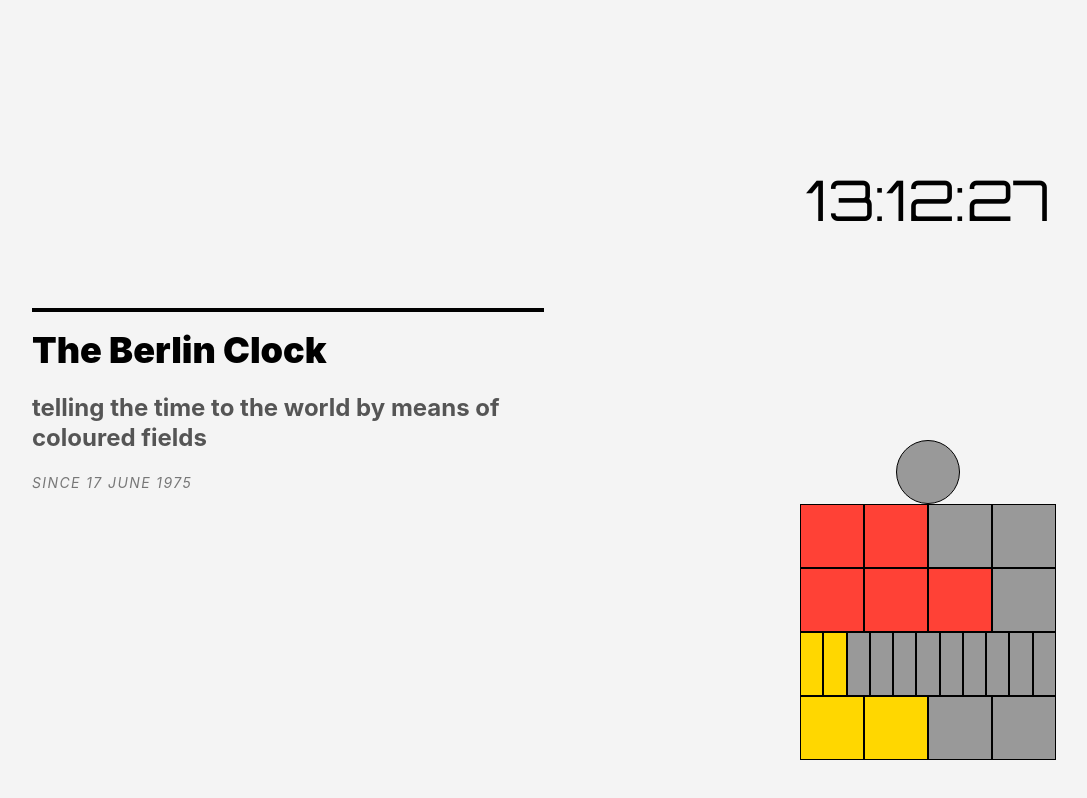
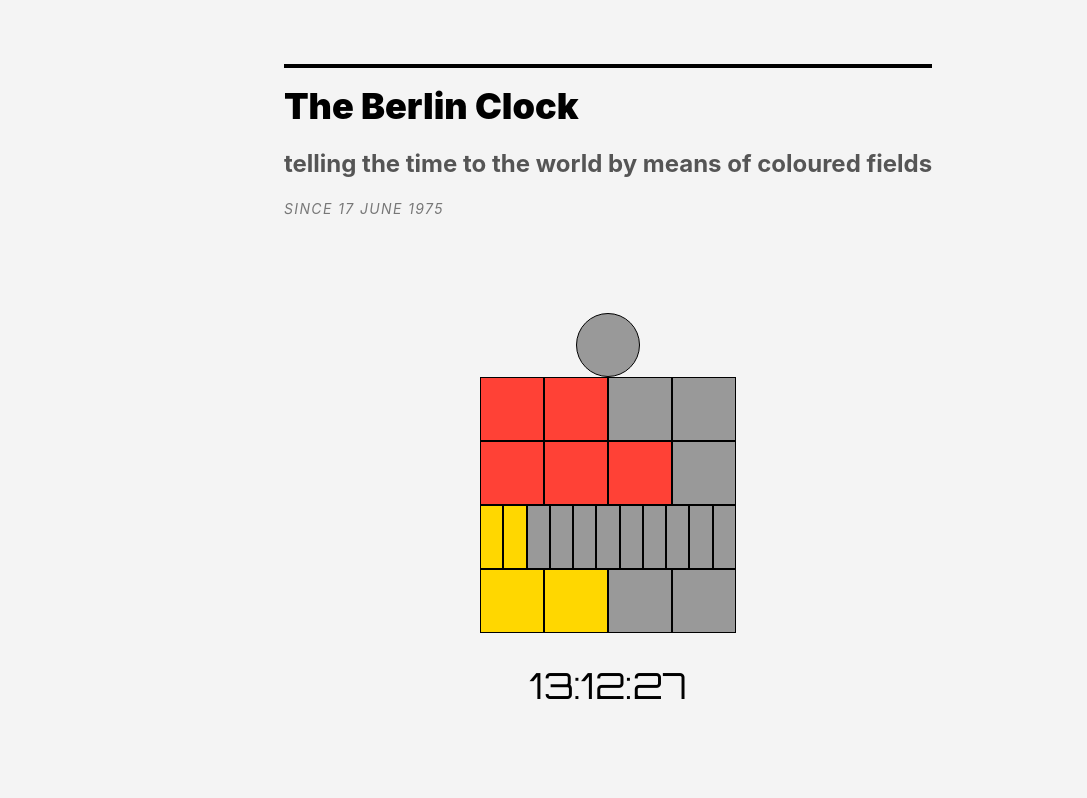
Before and after one commit to glippi/berlin-clock, a React (Create React App) app: page / in a window 1280 px wide. Shown: the whole page, without its empty margins (32-1119 px from the left). Built offline with nearby package versions, Linux system fonts and the light colour scheme.

Commit message:
Refactor: removed css grid

```diff
--- a/src/App.js
+++ b/src/App.js
@@ -18,15 +18,12 @@ function App() {
   const fromLocaleToBerlinFormat = parseDate(time)
 
   return (
-    <div
-      className="w-100 h-100 bg-near-white"
-      style={{ display: 'grid', gridTemplateColumns: '50% 50%' }}
-    >
+    <div className="w-100 h-100 flex flex-column items-center bg-near-white">
       <BerlinClockTitle />
 
-      <div style={{ display: 'grid', gridTemplateRows: '50% 50%' }}>
+      <div className="flex flex-column items-center">
+        <BerlinClock time={fromLocaleToBerlinFormat} />
         <StandardClock time={time} />
-        <BerlinClock time={fromLocaleToBerlinFormat} />
       </div>
     </div>
   )
--- a/src/BerlinClock.js
+++ b/src/BerlinClock.js
@@ -12,8 +12,7 @@ export function BerlinClock({ time }) {
   return (
     <div
       data-testid="berlin-clock"
-      className="flex flex-column justify-center items-center"
-      style={{ alignSelf: 'center', justifySelf: 'center' }}
+      className="flex flex-column justify-center items-center mv4"
     >
       <Seconds seconds={seconds} />
       <Hours hours={hours} />
--- a/src/StandardClock.js
+++ b/src/StandardClock.js
@@ -4,11 +4,9 @@ export function StandardClock({ time }) {
   return (
     <div
       data-testid="standard-clock"
+      className="f2"
       style={{
         fontFamily: 'Orbitron, sans-serif',
-        alignSelf: 'center',
-        justifySelf: 'center',
-        fontSize: '3.5rem',
       }}
     >
       {time}
```
